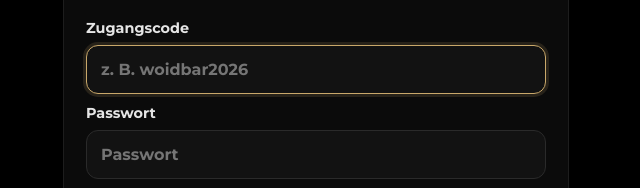
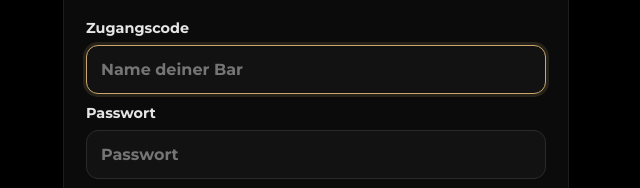
Before and after one commit to flrnoh/bibelstunde, a plain HTML site: page index.html in a window 1280 px wide. Shown: the part 302-490 px from the top of the page, 324-964 px from the left. Drawn offline with Linux system fonts and the light colour scheme.

Commit message:
Update index.html

```diff
--- a/index.html
+++ b/index.html
@@ -28,7 +28,7 @@
 
       <form id="loginForm" autocomplete="off">
         <label class="login-label" for="loginUser">Zugangscode</label>
-        <input id="loginUser" class="login-input" type="text" placeholder="z. B. woidbar2026" />
+        <input id="loginUser" class="login-input" type="text" placeholder="Name deiner Bar" />
 
         <label class="login-label" for="loginPass">Passwort</label>
         <input id="loginPass" class="login-input" type="password" placeholder="Passwort" />
```
